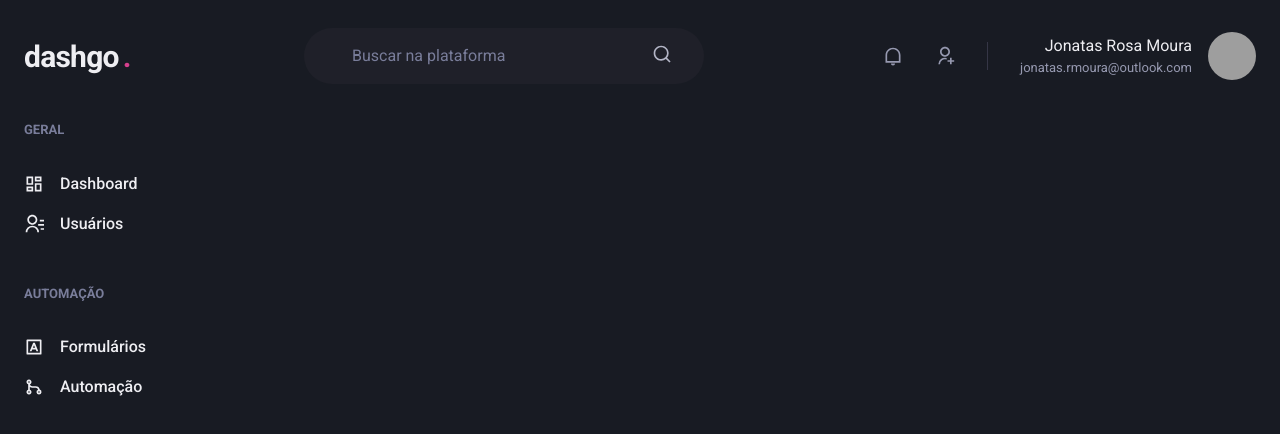
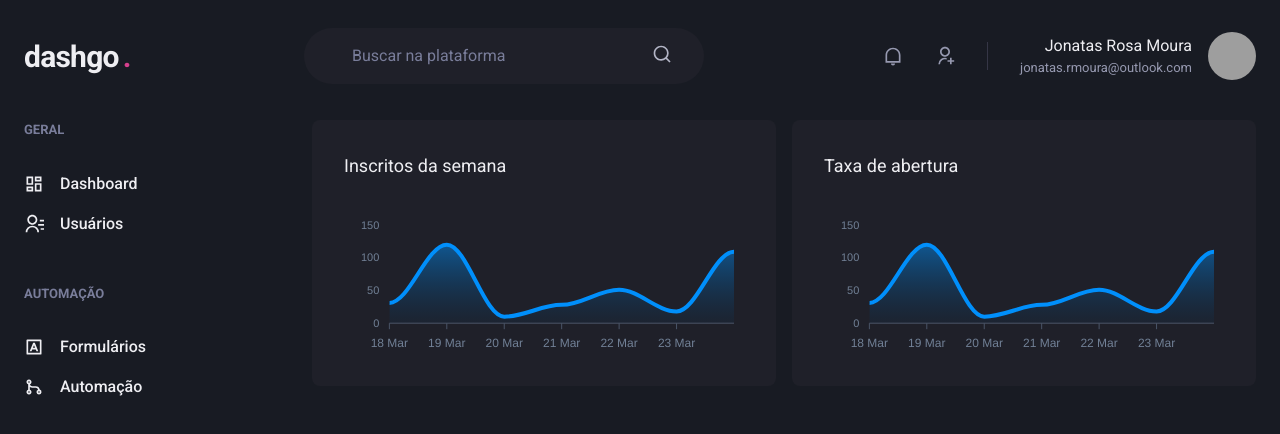
Before and after one commit to jonatasrmoura/dashgo, a Next.js app: page /dashboard in a window 1280 px wide. Shown: the top 434 px of the page. Built offline with nearby package versions, Linux system fonts and the light colour scheme; grey boxes are pictures that could not be loaded.

Commit message:
feat: pagina - dashboard

```diff
--- a/package.json
+++ b/package.json
@@ -12,9 +12,11 @@
     "@chakra-ui/react": "^2.2.1",
     "@emotion/react": "^11",
     "@emotion/styled": "^11",
+    "apexcharts": "^3.35.3",
     "framer-motion": "^6",
     "next": "12.1.6",
     "react": "18.1.0",
+    "react-apexcharts": "^1.4.0",
     "react-dom": "18.1.0",
     "react-icons": "^4.4.0"
   },
--- a/src/pages/dashboard.tsx
+++ b/src/pages/dashboard.tsx
@@ -1,6 +1,65 @@
-import { Flex } from "@chakra-ui/react";
+import { Flex, SimpleGrid, Box, Text, theme } from "@chakra-ui/react";
+import { ApexOptions } from "apexcharts";
+import dynamic from "next/dynamic";
+import { Header, Sidebar } from "../components";
 
-import { Header, Sidebar } from "../components";
+const Chart = dynamic(() => import('react-apexcharts'), {
+  ssr: false, // Vai ser carregado pelo lado do Browser, ssrc desligado
+});
+
+
+// estilizar o grafico
+const options: ApexOptions = {
+  chart: {
+    toolbar: {
+      show: false,
+    },
+    zoom: {
+      enabled: false,
+    },
+    foreColor: theme.colors.gray[500],
+  },
+  grid: {
+    show: false,
+  },
+  dataLabels: {
+    enabled: false,
+  },
+  tooltip: {
+    enabled: false,
+  },
+  xaxis: {
+    type: 'datetime',
+    axisBorder: {
+      color: theme.colors.gray[600],
+    },
+    axisTicks: {
+      color: theme.colors.gray[600],
+    },
+    categories: [
+      '2021-03-18T00:00:00.000Z',
+      '2021-03-19T00:00:00.000Z',
+      '2021-03-20T00:00:00.000Z',
+      '2021-03-21T00:00:00.000Z',
+      '2021-03-22T00:00:00.000Z',
+      '2021-03-23T00:00:00.000Z',
+      '2021-03-24T00:00:00.000Z',
+    ],
+  },
+  fill: {
+    opacity: 0.3,
+    type: 'gradient',
+    gradient: {
+      shade: 'dark',
+      opacityFrom: 0.7,
+      opacityTo: 0.3,
+    },
+  },
+};
+
+const series = [
+  { name: 'series1', data: [31, 120, 10, 28, 51, 18, 109] }
+];
 
 export default function Dashboard() {
   return (
@@ -9,6 +68,32 @@
 
       <Flex w="100%" my="6" maxW={1480} mx="auto" px="6">
         <Sidebar />
+
+        <SimpleGrid
+          flex="1"
+          gap="4"
+          minChildWidth="320px"
+          alignItems="flex-start"
+        >
+          <Box
+            p="8"
+            bg="gray.800"
+            borderRadius={8}
+            pb="4"
+          >
+            <Text fontSize="lg" mb="4">Inscritos da semana</Text>
+            <Chart options={options} series={series} type="area" height={160} />
+          </Box>
+          <Box
+            p="8"
+            bg="gray.800"
+            borderRadius={8}
+            pb="4"
+          >
+            <Text fontSize="lg" mb="4">Taxa de abertura</Text>
+            <Chart options={options} series={series} type="area" height={160} />
+          </Box>
+        </SimpleGrid>
       </Flex>
     </Flex>
   );
```
Also changed, not shown: src/components/Sidebar.tsx (+6 -1 lines), 1 other file (tests, documents, lock files or other folders).
